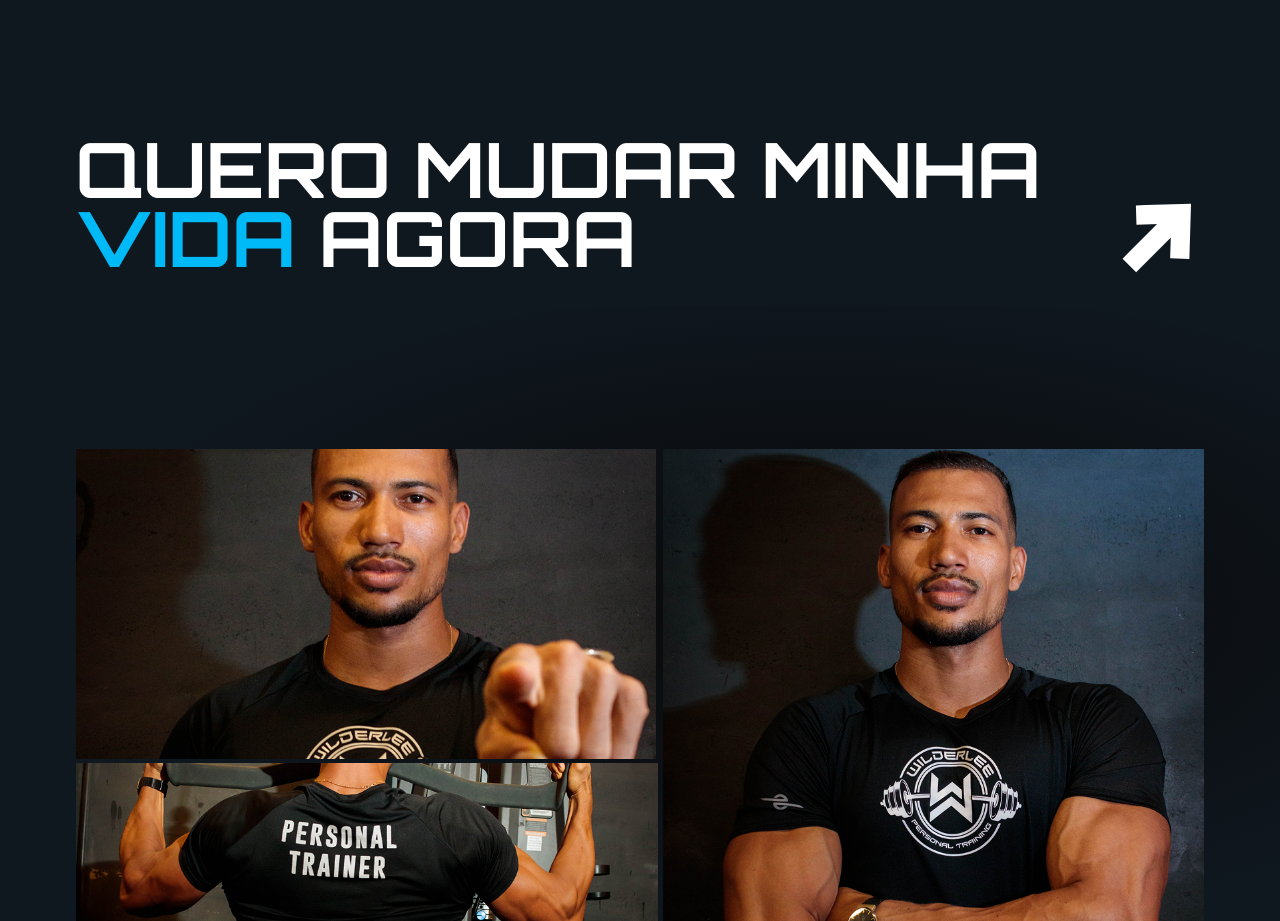
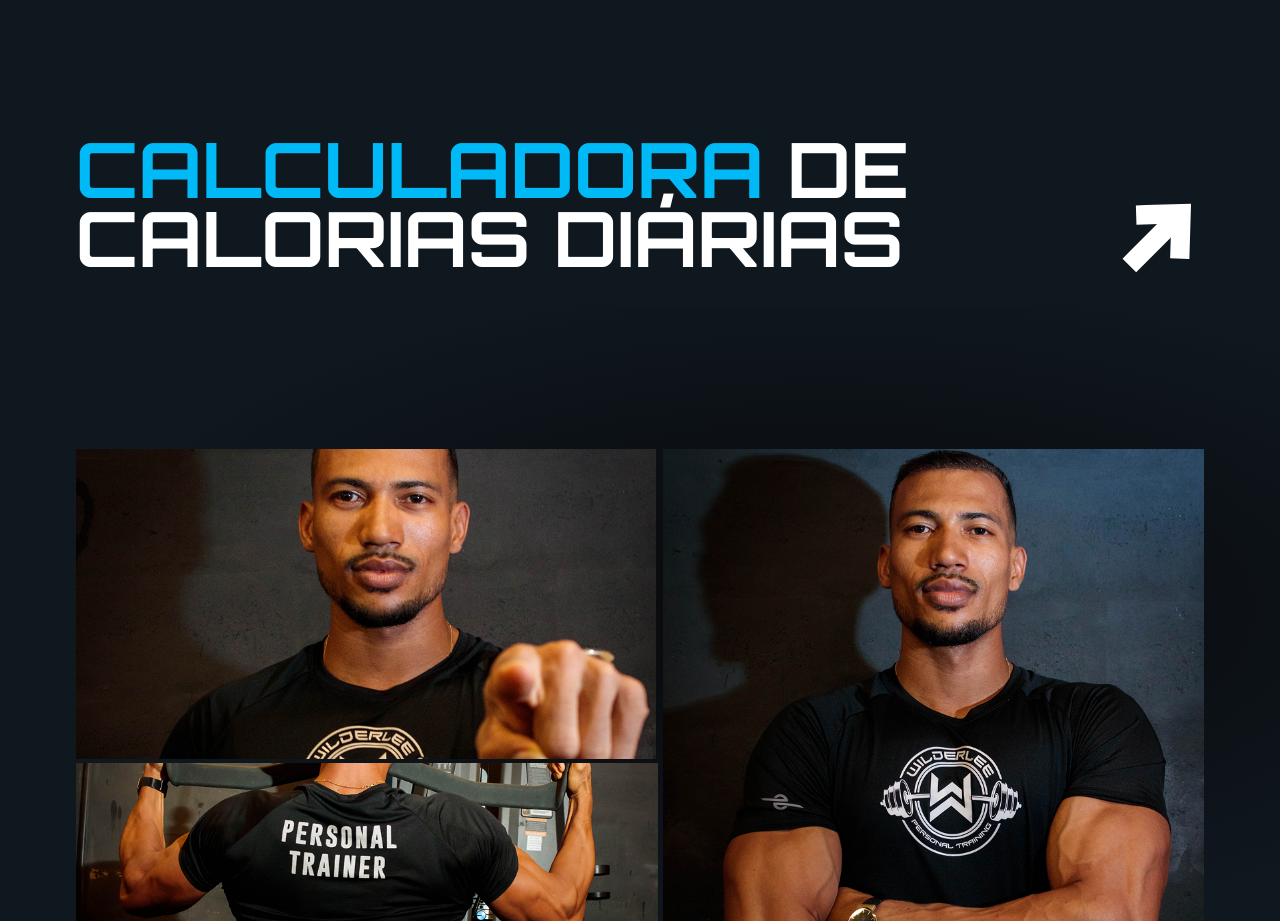
Before and after one commit to CodeOneOrganization/wilderlee-website, a Next.js app: page / in a window 1280 px wide. Shown: the part 1620-2541 px from the top of the page. Built offline with nearby package versions, Linux system fonts and the light colour scheme; a web font is replaced by a local one.

Commit message:
feat: adicionado link para a calculadora de calorias

```diff
--- a/src/app/layouts/TrainYourMind/TrainYourMind.tsx
+++ b/src/app/layouts/TrainYourMind/TrainYourMind.tsx
@@ -3,7 +3,6 @@
 import styles from "./TrainYourMind.module.css"
 import PlayIcon from "@/common/components/Play"
 import Arrow from "@/common/components/Arrow"
-import useLenisScroll from "@/common/hooks/useLenisScroll";
 import OnView from "./OnView"
 import gsap from "gsap";
 import ScrollTrigger from "gsap/ScrollTrigger";
@@ -11,8 +10,9 @@ import { useEffect } from "react";
 
 export default function TrainYourMind() {
 
-  const lenis = useLenisScroll()
-  const goToPlans = () => lenis?.current.scrollTo("#plans", { duration: 1 })
+  const goToPlans = () => {
+
+  }
 
   const animation = () => {
     gsap.to(`.${styles.video}`,{
@@ -59,13 +59,15 @@ export default function TrainYourMind() {
         </OnView>
       </div>
 
+      <a href="https://bit.ly/caluladorawiderlee" target="_blank">
       <h1 className={styles.call} onClick={goToPlans}>
-        Quero Mudar Minha<br /><b className={`${styles.inherit} blue`}>Vida</b> Agora
+      <b className={`${styles.inherit} blue`}> CALCULADORA </b> DE <br />CALORIAS DIÁRIAS
         <div className={styles.overflowBox}>
           <Arrow className={styles.arrow} fill="var(--color-white)" />
           <Arrow className={`${styles.arrow} ${styles.over}`} fill="var(--color-white)" />
         </div>
       </h1>
+      </a>
     </section>
   )
 }
```
